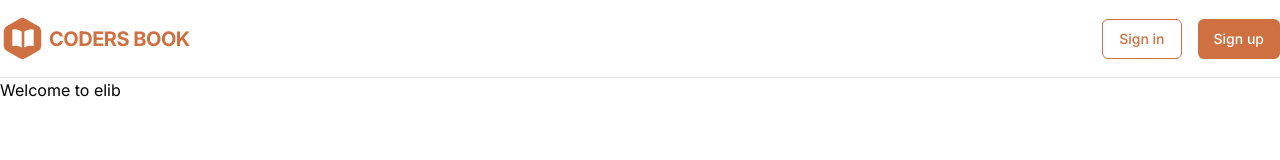
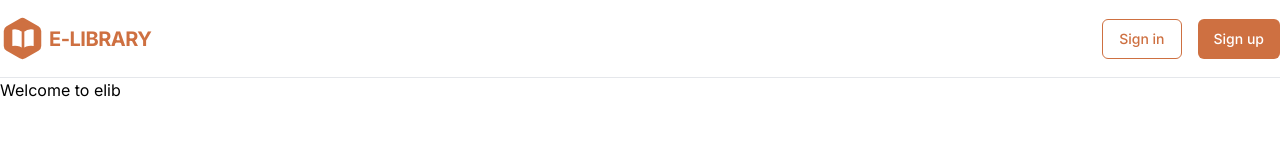
Before and after one commit to 21namanpandey/e-library-nextjs-client, a Next.js app: page / in a window 1280 px wide. Shown: the top 160 px of the page. Built offline with nearby package versions, Linux system fonts and the light colour scheme.

Commit message:
title change

```diff
--- a/src/components/Navbar.tsx
+++ b/src/components/Navbar.tsx
@@ -13,7 +13,7 @@ const Navbar = () => {
                 <BookIcon />
               </div>
               <span className="text-xl font-bold uppercase tracking-tight text-primary-500">
-                Coders Book
+                E-Library
               </span>
             </div>
           </Link>
```
